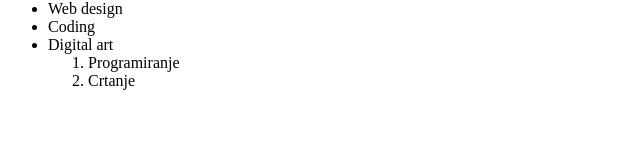
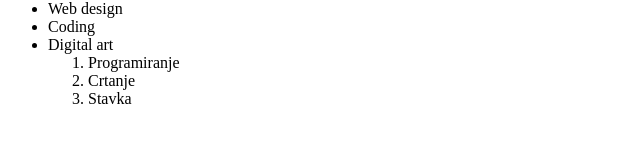
Before and after one commit to 123stefan/Test, a plain HTML site: page index.html in a window 1280 px wide. Shown: the part 132-274 px from the top of the page, 0-640 px from the left. Drawn offline with Linux system fonts and the light colour scheme.

Commit message:
Update index.html

```diff
--- a/index.html
+++ b/index.html
@@ -12,6 +12,7 @@ Hi, my name is Henry and this is my first website. I am interested in:
 <ol>
 <li>Programiranje</li>
 <li>Crtanje</li>
+  <li>Stavka</li>
 </ol>
 </li>
 
```
